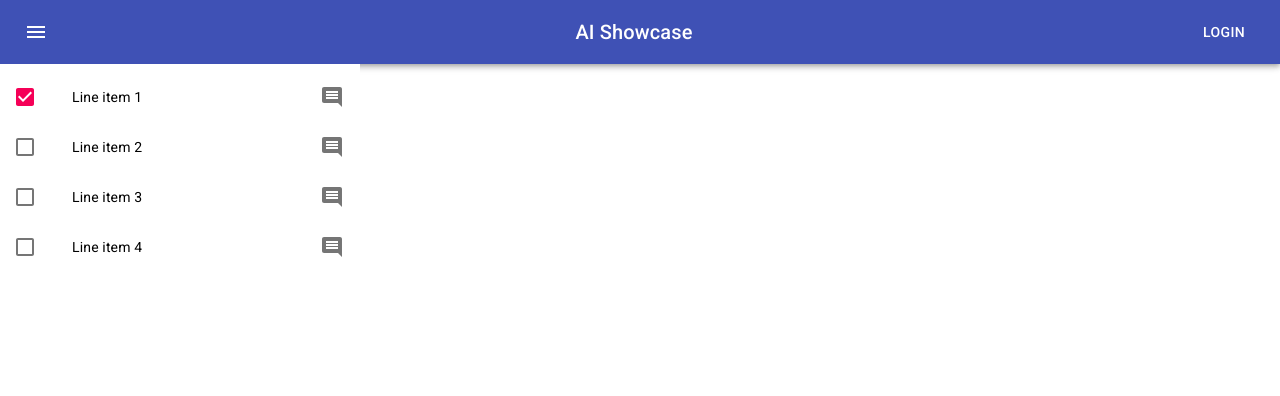
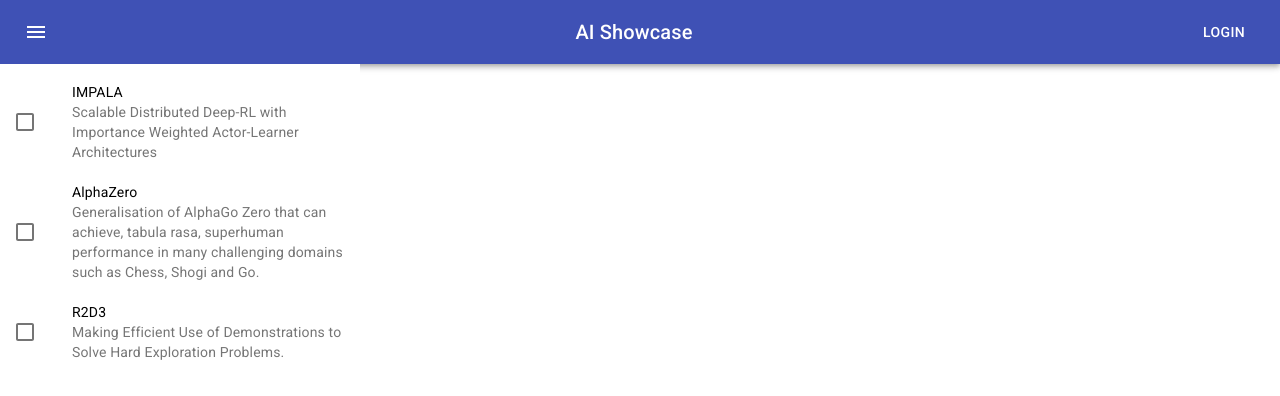
Before and after one commit to cthogg/ai-showcase, a React (Create React App) app: page / in a window 1280 px wide. Shown: the top 396 px of the page. Built offline with nearby package versions, Linux system fonts and the light colour scheme.

Commit message:
feat: add description to list
adds the description to the list

```diff
--- a/src/AIList.tsx
+++ b/src/AIList.tsx
@@ -8,8 +8,9 @@ import ListItemText from "@material-ui/core/ListItemText";
 import Checkbox from "@material-ui/core/Checkbox";
 import IconButton from "@material-ui/core/IconButton";
 import CommentIcon from "@material-ui/icons/Comment";
+import { Agent } from "./types";
 interface AIListProps {
-  name?: string;
+  agents: Agent[];
 }
 
 const useStyles = makeStyles((theme: Theme) =>
@@ -23,7 +24,7 @@ const useStyles = makeStyles((theme: Theme) =>
 );
 
 const AIList: React.FunctionComponent<AIListProps> = ({
-  name
+  agents
 }: AIListProps): JSX.Element => {
   const classes = useStyles();
   const [checked, setChecked] = React.useState([0]);
@@ -42,32 +43,31 @@ const AIList: React.FunctionComponent<AIListProps> = ({
   };
   return (
     <List className={classes.root}>
-      {[0, 1, 2, 3].map(value => {
-        const labelId = `checkbox-list-label-${value}`;
+      {agents.map(agent => {
+        const labelId = `checkbox-list-label-${agent.id}`;
 
         return (
           <ListItem
-            key={value}
+            key={agent.id}
             role={undefined}
             dense
             button
-            onClick={handleToggle(value)}
+            onClick={handleToggle(agent.id)}
           >
             <ListItemIcon>
               <Checkbox
                 edge="start"
-                checked={checked.indexOf(value) !== -1}
+                checked={checked.indexOf(agent.id) !== -1}
                 tabIndex={-1}
                 disableRipple
                 inputProps={{ "aria-labelledby": labelId }}
               />
             </ListItemIcon>
-            <ListItemText id={labelId} primary={`Line item ${value + 1}`} />
-            <ListItemSecondaryAction>
-              <IconButton edge="end" aria-label="comments">
-                <CommentIcon />
-              </IconButton>
-            </ListItemSecondaryAction>
+            <ListItemText
+              id={labelId}
+              primary={`${agent.name}`}
+              secondary={`${agent.description}`}
+            />
           </ListItem>
         );
       })}
--- a/src/App.tsx
+++ b/src/App.tsx
@@ -2,12 +2,13 @@ import React from "react";
 import "./App.css";
 import ApplicationBar from "./ApplicationBar";
 import AIList from "./AIList";
+import { AGENTS } from "./mocks/mockAgents";
 
 function App() {
   return (
     <div className="App">
       <ApplicationBar />
-      <AIList />
+      <AIList agents={AGENTS} />
     </div>
   );
 }
--- /dev/null
+++ b/src/mocks/mockAgents.ts
@@ -0,0 +1,48 @@
+import { Agent } from "../types";
+
+//@ts-ignore
+export const AGENTS: Agent[] = [
+  {
+    id: 1,
+    name: "IMPALA",
+    description:
+      "Scalable Distributed Deep-RL with Importance Weighted Actor-Learner Architectures",
+    tasks: [
+      { id: "mem_1", name: "Blackjack", category: "memory", score: 56 },
+      { id: "mem_2", name: "Q-bert", category: "memory", score: 61 },
+      { id: "logic_1", name: "Breakout", category: "logic", score: 79 },
+      { id: "logic_2", name: "Tetris", category: "logic", score: 21 },
+      { id: "logic_3", name: "Basic Math", category: "logic", score: 54 },
+      { id: "planning_1", name: "Pacman", category: "planning", score: 58 }
+    ]
+  },
+  {
+    id: 2,
+    name: "AlphaZero",
+    description:
+      "Generalisation of AlphaGo Zero that can achieve, tabula rasa, superhuman performance in many challenging domains such as Chess, Shogi and Go.",
+    tasks: [
+      { id: "mem_1", name: "Blackjack", category: "memory", score: 37 },
+      { id: "mem_2", name: "Q-bert", category: "memory", score: 29 },
+      { id: "logic_1", name: "Breakout", category: "logic", score: 78 },
+      { id: "logic_2", name: "Tetris", category: "logic", score: 92 },
+      { id: "logic_3", name: "Basic Math", category: "logic", score: 88 },
+      { id: "planning_1", name: "Pacman", category: "planning", score: 100 }
+    ]
+  },
+  ,
+  {
+    id: 3,
+    name: "R2D3",
+    description:
+      "Making Efficient Use of Demonstrations to Solve Hard Exploration Problems.",
+    tasks: [
+      { id: "mem_1", name: "Blackjack", category: "memory", score: 85 },
+      { id: "mem_2", name: "Q-bert", category: "memory", score: 73 },
+      { id: "logic_1", name: "Breakout", category: "logic", score: 28 },
+      { id: "logic_2", name: "Tetris", category: "logic", score: 26 },
+      { id: "logic_3", name: "Basic Math", category: "logic", score: 44 },
+      { id: "planning_1", name: "Pacman", category: "planning", score: 72 }
+    ]
+  }
+];
```
Also changed, not shown: src/types.ts (+7 -0 lines).
